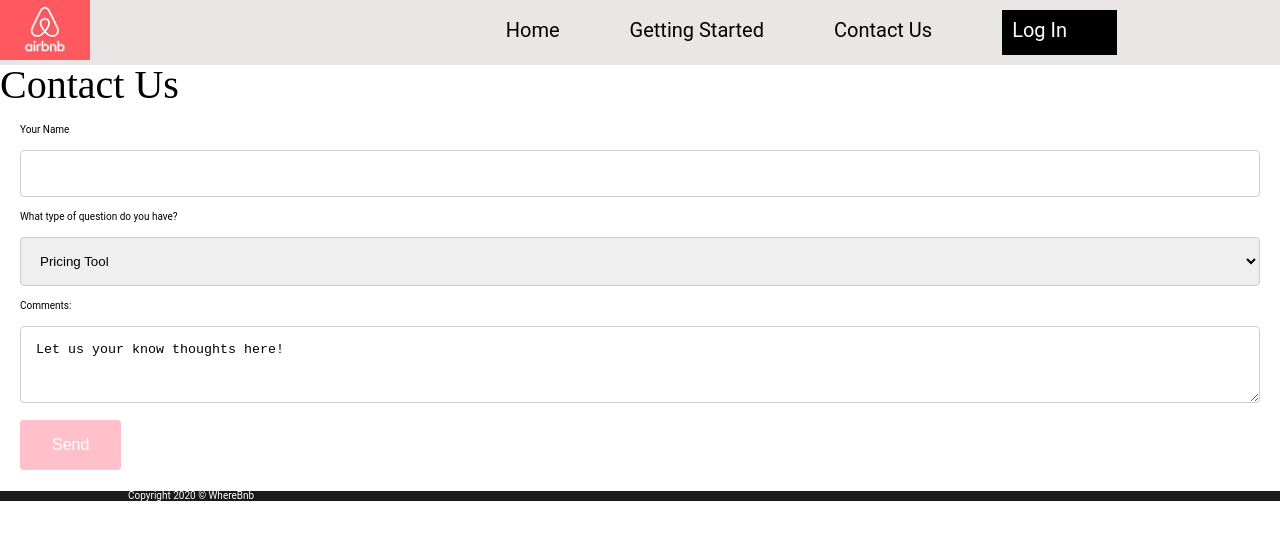
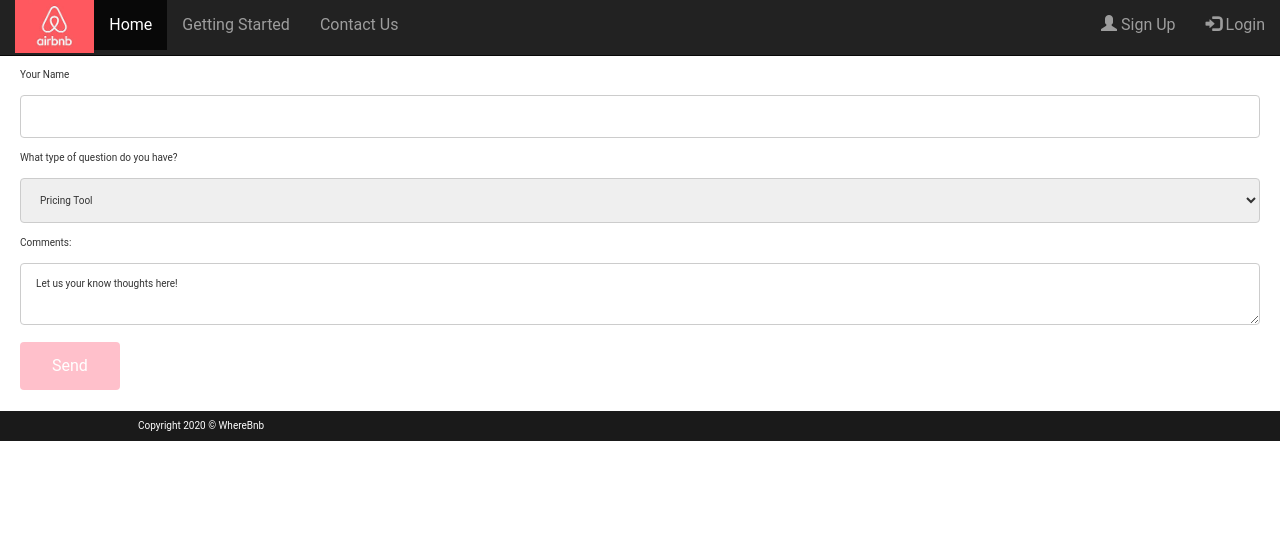
Before and after one commit to Build-week-airbnb-optimal-price-1/Marketing-page, a plain HTML site: page contact-us.html in a window 1280 px wide. Drawn offline with nearby package versions, Linux system fonts and the light colour scheme.

Commit message:
final nav changes

```diff
--- a/contact-us.html
+++ b/contact-us.html
@@ -5,24 +5,37 @@
     <meta name="viewport" content="width=device-width, initial-scale=1.0">
     <meta http-equiv="X-UA-Compatible" content="ie=edge">
       <meta name="viewport" content="width=device-width, initial-scale=1.0">
+      <link rel="stylesheet" href="https://maxcdn.bootstrapcdn.com/bootstrap/3.4.1/css/bootstrap.min.css">
+  <script src="https://ajax.googleapis.com/ajax/libs/jquery/3.4.1/jquery.min.js"></script>
+  <script src="https://maxcdn.bootstrapcdn.com/bootstrap/3.4.1/js/bootstrap.min.js"></script>
       <link href="css/contact-us.css" rel="stylesheet">
     <title>Contact Us</title>
 </head>
 <body>
 <div class="wrapper">
-    <nav>
-            <div class="nav-mod-left">
-                <div class="nav-mod brand-image">
-                    <img src="assets/img/temppicture.jfif">
-                </div>
-            </div>
-            <div class="nav-mod-right">
-                <a href="index.html">Home</a>
-                <a href="getting-started.html">Getting Started</a>
-                <a href="contact-us.html">Contact Us</a>
-                <a href="#" class="login-link">Log In</a>
-            </div>
-    </nav>
+  <nav class="navbar navbar-inverse navbar-fixed-top">
+    <div class="container-fluid">
+      <div class="navbar-header">
+        <button type="button" class="navbar-toggle" data-toggle="collapse" data-target="#myNavbar">
+          <span class="icon-bar"></span>
+          <span class="icon-bar"></span>
+          <span class="icon-bar"></span>
+        </button>
+        <img class="image-header"src="assets/img/temppicture.jfif">
+      </div>
+      <div class="collapse navbar-collapse" id="myNavbar">
+        <ul class="nav navbar-nav">
+          <li class="active"><a href="index.html">Home</a></li>
+          <li><a href="getting-started.html">Getting Started</a></li>
+          <li><a href="contact-us.html">Contact Us</a></li>
+        </ul>
+        <ul class="nav navbar-nav navbar-right">
+          <li><a href="#"><span class="glyphicon glyphicon-user"></span> Sign Up</a></li>
+          <li><a href="#"><span class="glyphicon glyphicon-log-in"></span> Login</a></li>
+        </ul>
+      </div>
+    </div>
+  </nav>
     <header>
             <h1>Contact Us</h1>
     </header>
--- a/less/navigation.less
+++ b/less/navigation.less
@@ -1,55 +1,58 @@
 // Navigation Styles here
-nav{
-    display: flex;
-    justify-content:space-between;
-    background-color: @background;
-    .nav-mod-left{
-      img{
-            height:60px;
-        }
+.image-header{
+    height:53px;
+}
+// nav{
+//     display: flex;
+//     justify-content:space-between;
+//     background-color: @background;
+//     .nav-mod-left{
+//       img{
+//             height:60px;
+//         }
 
-    }
-    .nav-mod-right{
-        display: flex;
-        justify-content: space-between;
-        margin-right: 10%;
-        a{
-            color:black;
-            font-size: 20px;
-           margin:10px 35px;
-           padding-top:5px;
-           &:hover {
-            background-color: #ddd;
-            color: black;
-          }
-          &:active {
-            background-color: #4CAF50;
-            color: white;
-          }
-        }
-        .login-link{
-            background-color: black;
-            color:white;
-            padding: 5px 50px 0 10px;
-        }
-    }
-    @media @mobile {
-        width: 100%;
-        .nav-mod-left{
-            display: none;
-        }
-        .nav-mod-right{
-           a{
-               margin:0 20px;
-                width: 80%;
-                font-size: 15px;
-           }
+//     }
+//     .nav-mod-right{
+//         display: flex;
+//         justify-content: space-between;
+//         margin-right: 10%;
+//         a{
+//             color:black;
+//             font-size: 20px;
+//            margin:10px 35px;
+//            padding-top:5px;
+//            &:hover {
+//             background-color: #ddd;
+//             color: black;
+//           }
+//           &:active {
+//             background-color: #4CAF50;
+//             color: white;
+//           }
+//         }
+//         .login-link{
+//             background-color: black;
+//             color:white;
+//             padding: 5px 50px 0 10px;
+//         }
+//     }
+//     @media @mobile {
+//         width: 100%;
+//         .nav-mod-left{
+//             display: none;
+//         }
+//         .nav-mod-right{
+//            a{
+//                margin:0 20px;
+//                 width: 80%;
+//                 font-size: 15px;
+//            }
 
-        }
-        .login-link{
-            background-color: none;
-            padding:10px;
-        }
+//         }
+//         .login-link{
+//             background-color: none;
+//             padding:10px;
+//         }
 
-    }
-}
+//     }
+// }
```
Also changed, not shown: getting-started.html (+26 -12 lines), index.html (+28 -3 lines), css/contact-us.css, css/getting-started.css, css/index.css.
